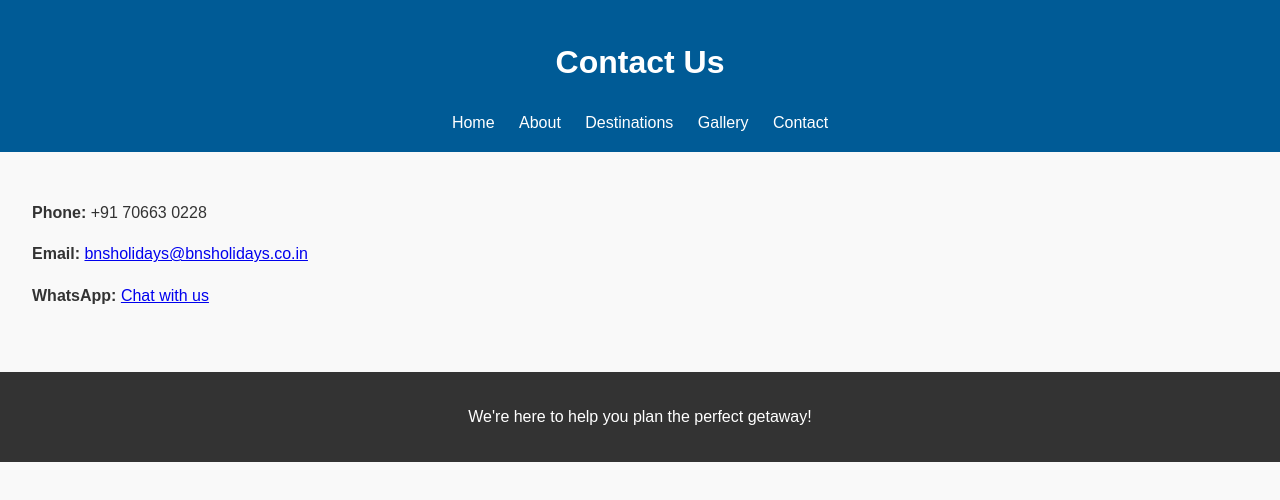
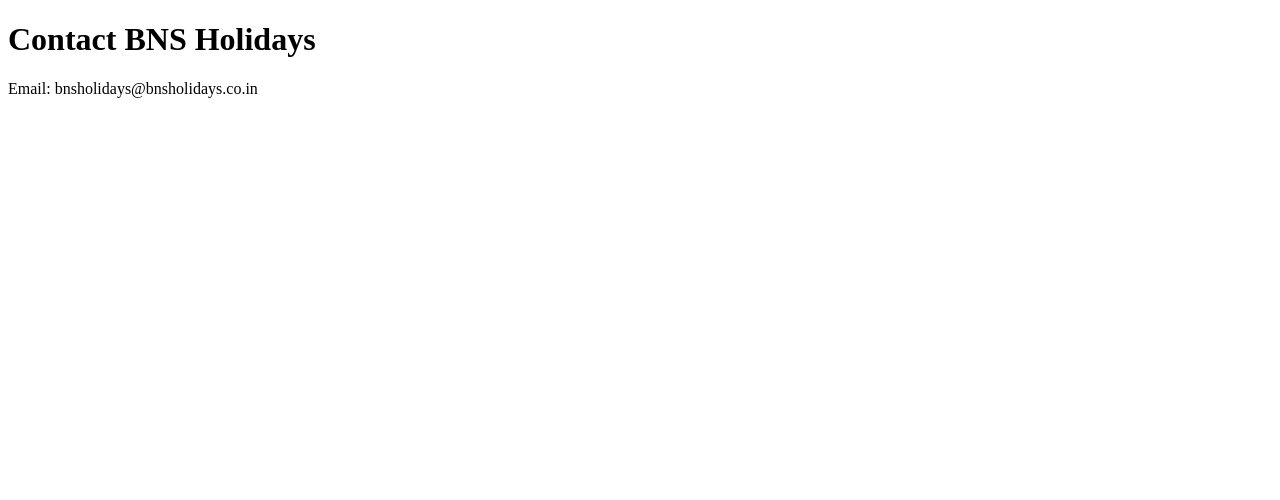
Before and after one commit to Richa0689/bnsholidays, a plain HTML site: page contact.html in a window 1280 px wide. Drawn offline with Linux system fonts and the light colour scheme.

Commit message:
Add files via upload

```diff
--- a/contact.html
+++ b/contact.html
@@ -1,32 +1,8 @@
-
 <!DOCTYPE html>
-<html lang="en">
-<head>
-    <meta charset="UTF-8">
-    <meta name="viewport" content="width=device-width, initial-scale=1.0">
-    <title>Contact - BNS Holidays</title>
-    <link rel="stylesheet" href="style.css">
-</head>
+<html>
+<head><title>Contact Us</title></head>
 <body>
-<header>
-    <h1>Contact Us</h1>
-    <nav>
-        <a href="index.html">Home</a>
-        <a href="about.html">About</a>
-        <a href="destinations.html">Destinations</a>
-        <a href="gallery.html">Gallery</a>
-        <a href="contact.html">Contact</a>
-    </nav>
-</header>
-<main>
-    <section>
-        <p><strong>Phone:</strong> +91 70663 0228</p>
-        <p><strong>Email:</strong> <a href="mailto:bnsholidays@bnsholidays.co.in">bnsholidays@bnsholidays.co.in</a></p>
-        <p><strong>WhatsApp:</strong> <a href="https://wa.me/91706630228" target="_blank">Chat with us</a></p>
-    </section>
-</main>
-<footer>
-    <p>We're here to help you plan the perfect getaway!</p>
-</footer>
+<h1>Contact BNS Holidays</h1>
+<p>Email: bnsholidays@bnsholidays.co.in</p>
 </body>
 </html>
--- a/style.css
+++ b/style.css
@@ -1,50 +1 @@
-
-body {
-    font-family: Arial, sans-serif;
-    margin: 0;
-    padding: 0;
-    line-height: 1.6;
-    background: #f9f9f9;
-    color: #333;
-}
-
-header {
-    background: #005b96;
-    color: #fff;
-    padding: 1rem;
-    text-align: center;
-}
-
-header .tagline {
-    font-size: 1.1rem;
-    margin-top: 0.5rem;
-}
-
-nav {
-    margin-top: 1rem;
-}
-
-nav a {
-    color: #fff;
-    text-decoration: none;
-    margin: 0 10px;
-}
-
-nav a:hover {
-    text-decoration: underline;
-}
-
-main {
-    padding: 2rem;
-}
-
-section {
-    margin-bottom: 2rem;
-}
-
-footer {
-    background: #333;
-    color: #fff;
-    text-align: center;
-    padding: 1rem;
-}
+body { font-family: Arial, sans-serif; margin: 20px; } h1 { color: #2a5d84; }
```
Also changed, not shown: about.html (+4 -27 lines), index.html (+8 -1 lines).
